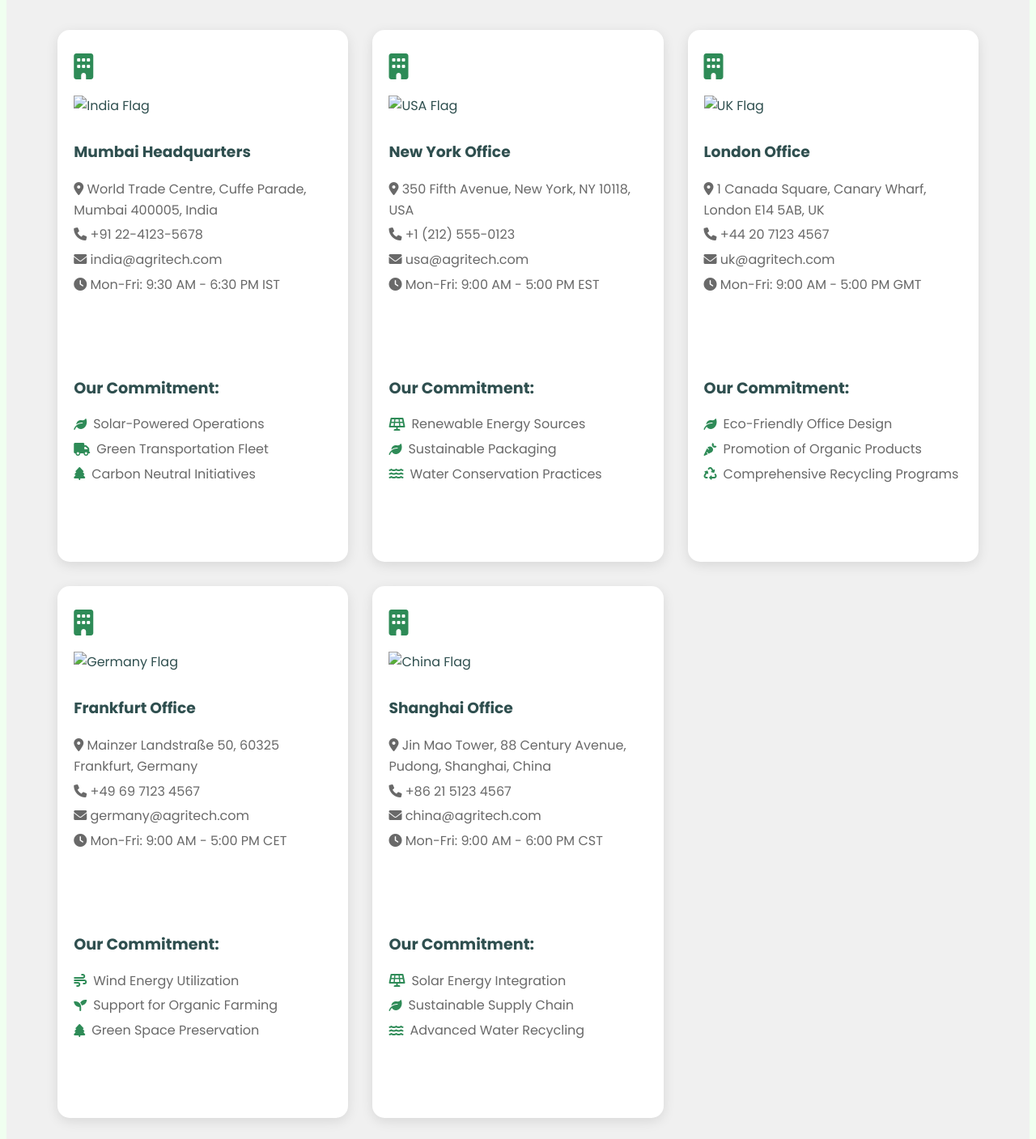
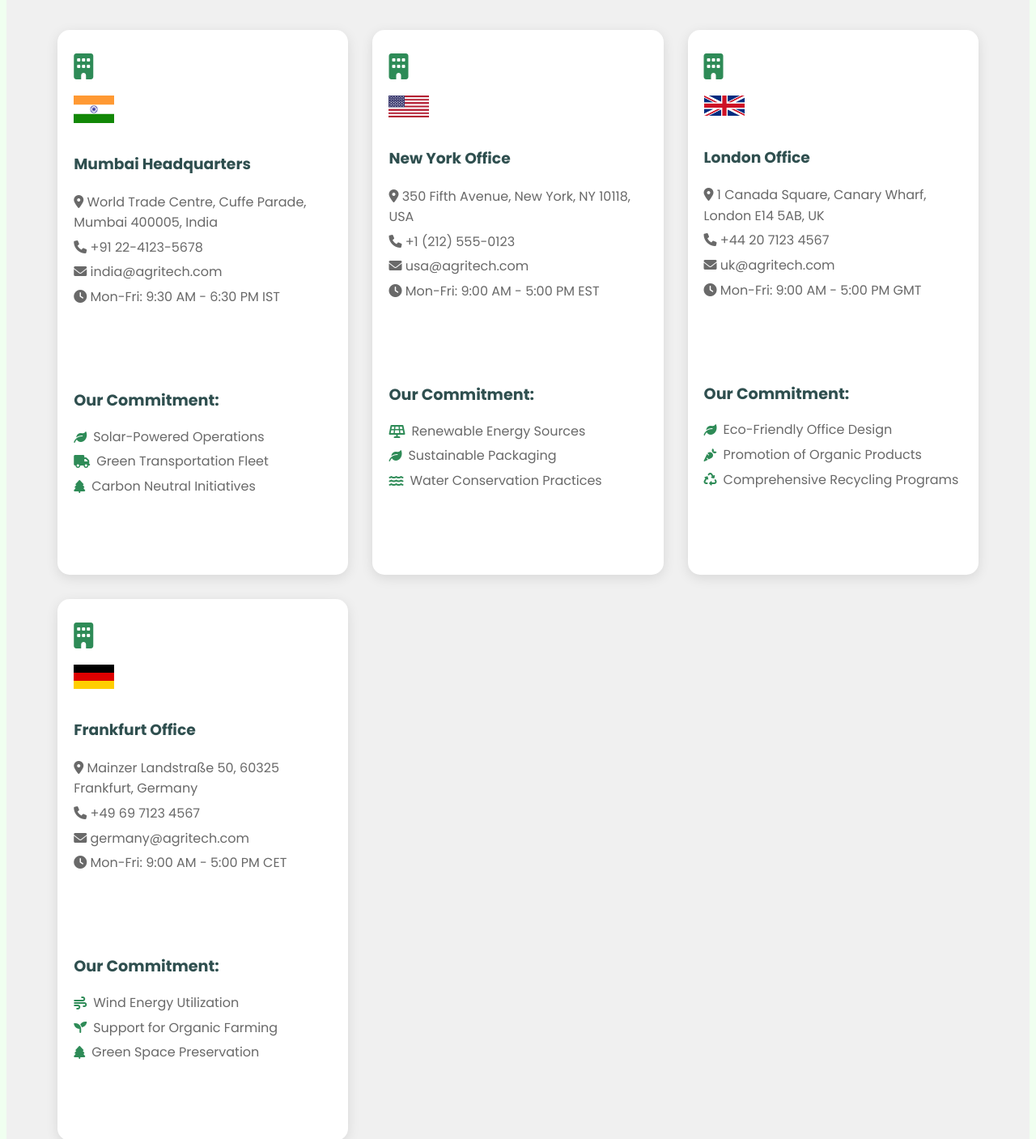
Before and after one commit to Jakee4488/Agritech, a plain HTML site: page html/contact.html in a window 1280 px wide. Shown: the part 790-2197 px from the top of the page at 81% size. Drawn offline with Linux system fonts and the light colour scheme.

Commit message:
added flag assets and changes the contact.html

```diff
--- a/html/contact.html
+++ b/html/contact.html
@@ -44,7 +44,7 @@
                             <i class="fas fa-building"></i>
                         </div>
                         <div class="office-flag">
-                            <img src="assets/flags/india.png" alt="India Flag">
+                            <img src="../assets/images/india_flag.png" alt="India Flag">
                         </div>
                         <h3>Mumbai Headquarters</h3>
                         <div class="office-details">
@@ -69,7 +69,7 @@
                             <i class="fas fa-building"></i>
                         </div>
                         <div class="office-flag">
-                            <img src="assets/flags/usa.png" alt="USA Flag">
+                            <img src="../assets/images/USA_flag.png" alt="USA Flag">
                         </div>
                         <h3>New York Office</h3>
                         <div class="office-details">
@@ -94,7 +94,7 @@
                             <i class="fas fa-building"></i>
                         </div>
                         <div class="office-flag">
-                            <img src="assets/flags/uk.png" alt="UK Flag">
+                            <img src="../assets/images/UK_flag.png" alt="UK Flag">
                         </div>
                         <h3>London Office</h3>
                         <div class="office-details">
@@ -119,7 +119,7 @@
                             <i class="fas fa-building"></i>
                         </div>
                         <div class="office-flag">
-                            <img src="assets/flags/germany.png" alt="Germany Flag">
+                            <img src="../assets/images/German_flag.png" alt="Germany Flag">
                         </div>
                         <h3>Frankfurt Office</h3>
                         <div class="office-details">
@@ -134,31 +134,6 @@
                                     <li><i class="fas fa-wind"></i> Wind Energy Utilization</li>
                                     <li><i class="fas fa-seedling"></i> Support for Organic Farming</li>
                                     <li><i class="fas fa-tree"></i> Green Space Preservation</li>
-                                </ul>
-                            </div>
-                        </div>
-                    </div>
-
-                    <div class="office-card" data-aos="fade-up" data-aos-delay="400">
-                        <div class="office-icon">
-                            <i class="fas fa-building"></i>
-                        </div>
-                        <div class="office-flag">
-                            <img src="assets/flags/china.png" alt="China Flag">
-                        </div>
-                        <h3>Shanghai Office</h3>
-                        <div class="office-details">
-                            <p><i class="fas fa-map-marker-alt"></i> Jin Mao Tower, 88 Century Avenue, Pudong, Shanghai, China</p>
-                            <p><i class="fas fa-phone"></i> +86 21 5123 4567</p>
-                            <p><i class="fas fa-envelope"></i> china@agritech.com</p>
-                            <p><i class="fas fa-clock"></i> Mon-Fri: 9:00 AM - 6:00 PM CST</p>
-                            <!-- Sustainability Highlights -->
-                            <div class="sustainability-highlights">
-                                <h4>Our Commitment:</h4>
-                                <ul>
-                                    <li><i class="fas fa-solar-panel"></i> Solar Energy Integration</li>
-                                    <li><i class="fas fa-leaf"></i> Sustainable Supply Chain</li>
-                                    <li><i class="fas fa-water"></i> Advanced Water Recycling</li>
                                 </ul>
                             </div>
                         </div>
```
Also changed, not shown: assets/images/German_flag.png (added), assets/images/UK_flag.png (added), assets/images/USA_flag.png (added), assets/images/india_flag.png (added).
